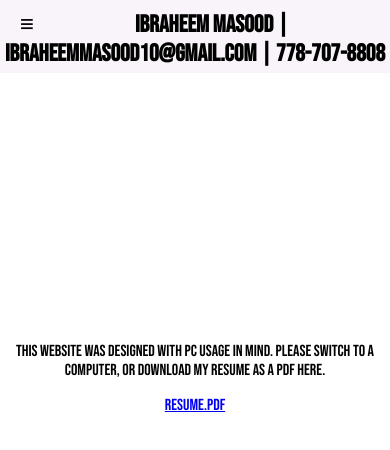
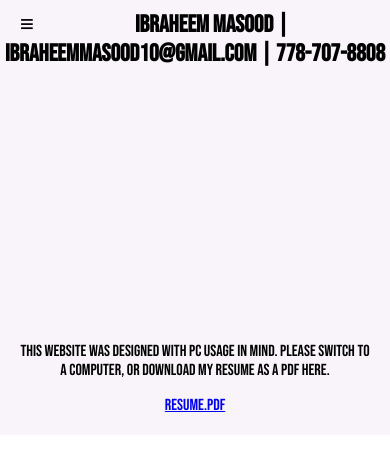
Before and after one commit to IbraheemMasood/IbraheemMasood.github.io, a website: page index.html in a window 390 px wide. Drawn offline with Linux system fonts and the light colour scheme.

Commit message:
Changed mobile padding

```diff
--- a/MyStyle.css
+++ b/MyStyle.css
@@ -249,7 +249,9 @@ input {
         display: block;
         font-family: "Bebas Neue", sans-serif;
         text-align: center;
-        padding-top: 30vh;
+        background-color: #F8F4F9;
+        padding: 30vh 20px 20px;
+
     }
 
     /*#resumeContainer {*/
```
